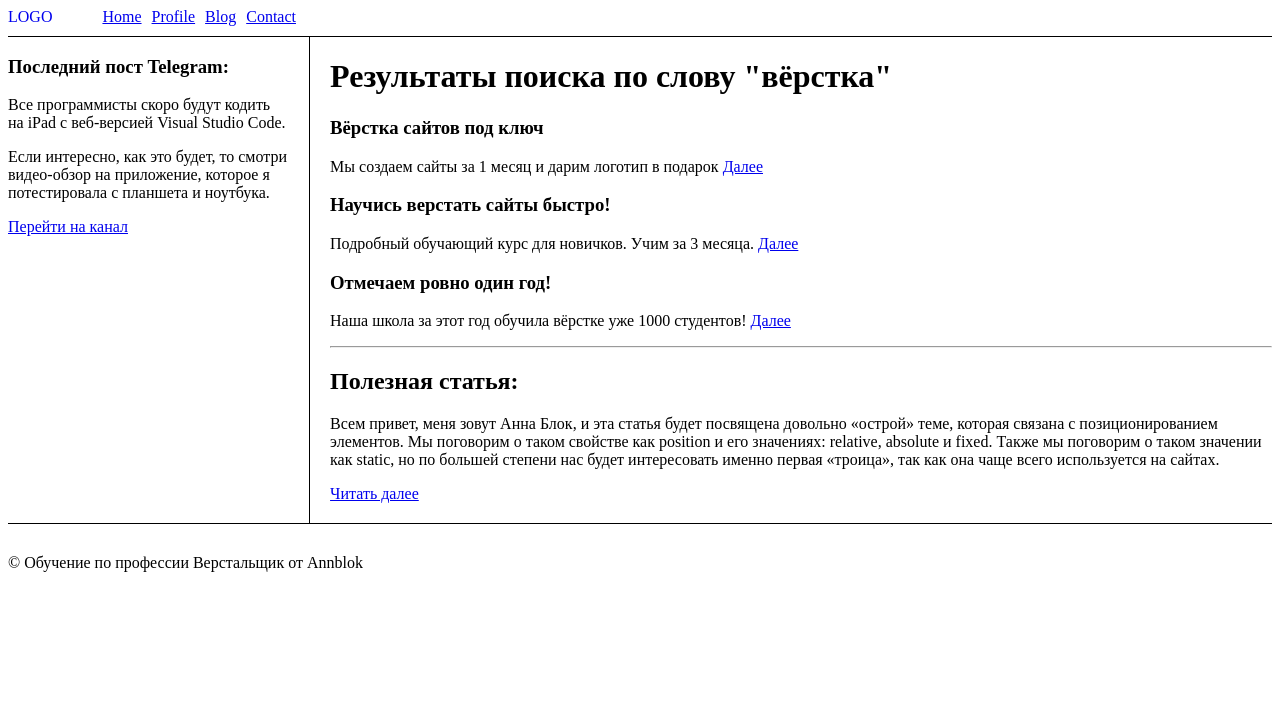
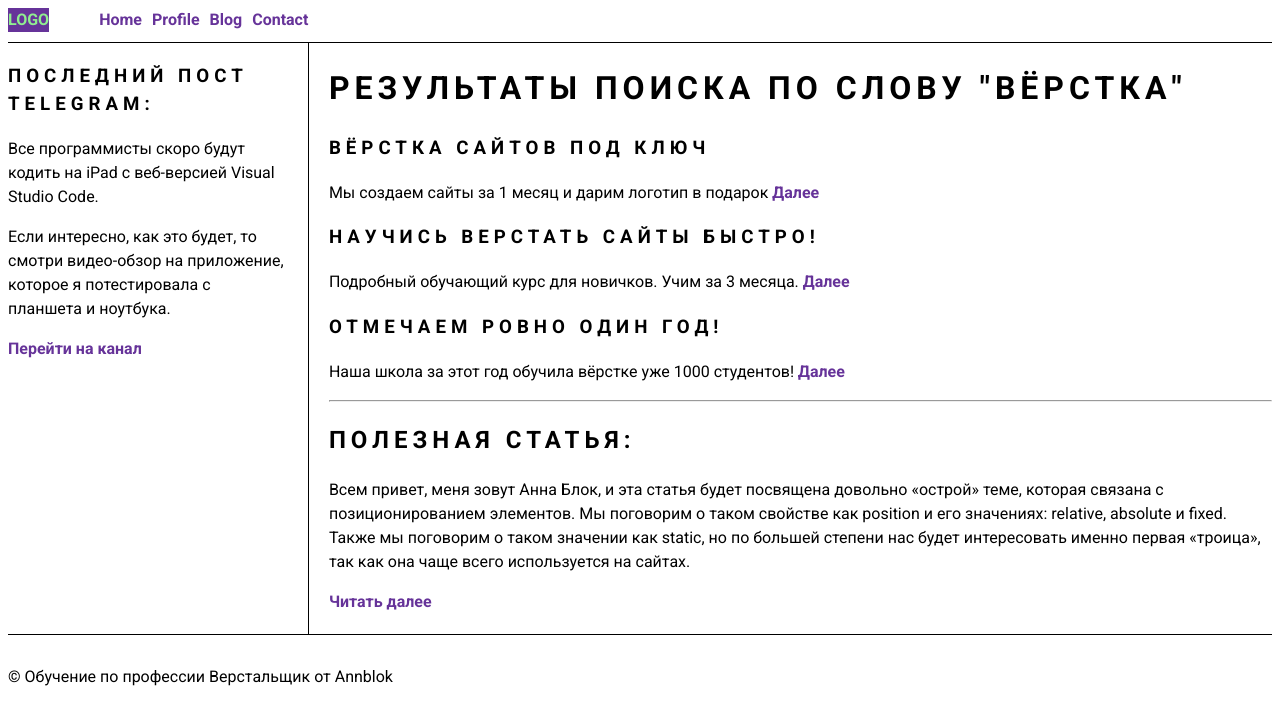
Before and after one commit to yulia200389/lesson-task, a plain HTML site: page semantic.html in a window 1280 px wide. Drawn offline with Linux system fonts and the light colour scheme.

Commit message:
Update semantic.html

```diff
--- a/semantic.html
+++ b/semantic.html
@@ -5,44 +5,15 @@
     <meta http-equiv="X-UA-Compatible" content="IE=edge">
     <meta name="viewport" content="width=device-width, initial-scale=1.0">
     <title>Document</title>
-    <style>
-        .header {
-            display: flex;
-            border-bottom: 1px solid #000;
-            padding-bottom: 10px;
-        }
-        .logo {
-            margin-right: 50px;
-            text-decoration: none;
-        }
-        ul {
-            display: flex;
-            list-style-type: none;
-            padding-left: 0;
-            margin: 0;
-        }
-        ul > li {
-            margin-right: 10px;
-        }
-        .box {
-            display: flex;
-            margin-bottom: 30px;
-            gap: 20px;
-            border-bottom: 1px solid #000;
-        }
-        .aside {
-            border-right: 1px solid #000;
-            padding-right: 20px;
-        }
-        .post {
-            padding-bottom: 20px;
-        }
-    </style>
+    <link rel="preconnect" href="https://fonts.googleapis.com">
+<link rel="preconnect" href="https://fonts.gstatic.com" crossorigin>
+<link href="https://fonts.googleapis.com/css2?family=Nunito+Sans:wght@400;700&family=Roboto:wght@400;700&display=swap" rel="stylesheet">
+    <link rel="stylesheet" href="css/test.css">
 </head>
 <body>
     <header class="header">
         <a href="#" class="logo">LOGO</a>
-        <nav>
+    <nav>
         <ul>
             <li><a href="#">Home</a></li>
             <li><a href="#">Profile</a></li>
@@ -55,8 +26,7 @@
         <aside class="aside">
             <h3>Последний пост Telegram:</h3>
             <p>
-                Все программисты скоро будут кодить на iPad с веб-версией Visual Studio Code.
-            </p>
+                Все программисты скоро будут кодить на iPad с веб-версией Visual Studio Code.</p>
             <p>
                 Если интересно, как это будет, то смотри видео-обзор на приложение, которое я потестировала с планшета и ноутбука.
             </p>
```
